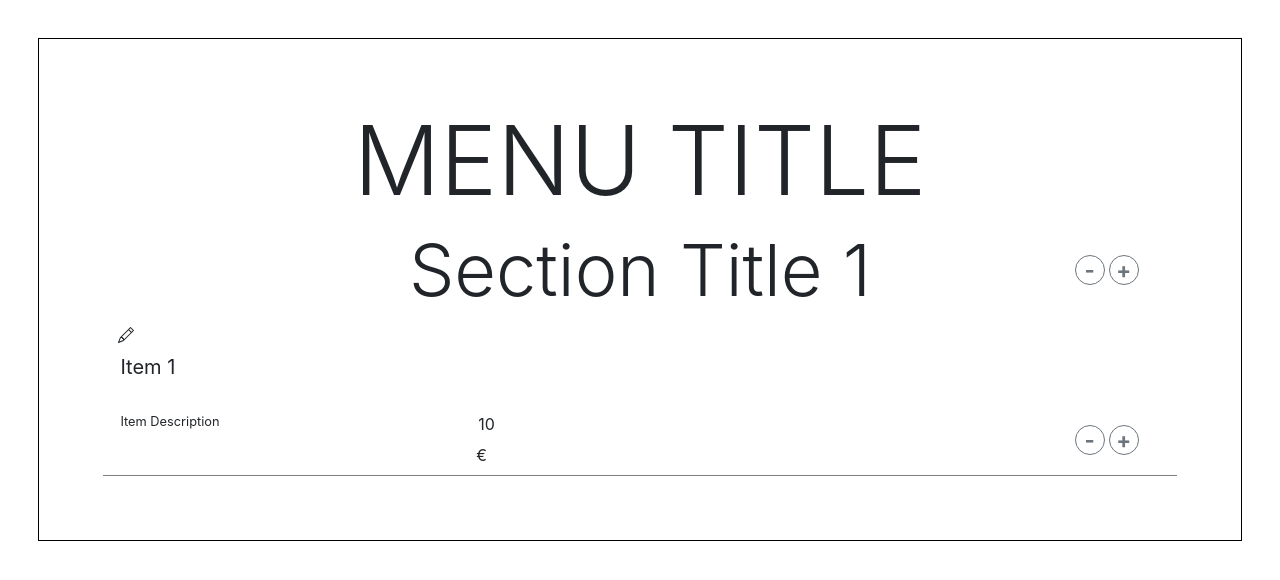
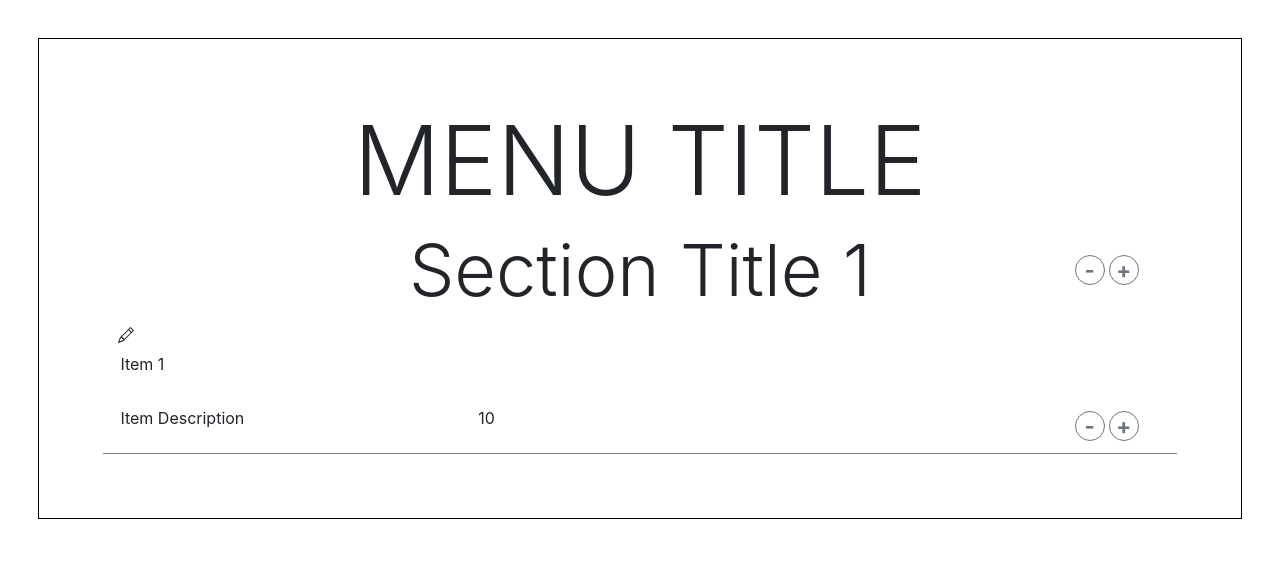
Before and after one commit to FedericoFogolin/menu-builder-03, a React (Create React App) app: page / in a window 1280 px wide. Shown: the top 580 px of the page. Built offline with nearby package versions, Linux system fonts and the light colour scheme.

Commit message:
create basic functional state

```diff
--- a/src/components/Item/Item.js
+++ b/src/components/Item/Item.js
@@ -6,7 +6,6 @@ import Row from "react-bootstrap/Row";
 import Col from "react-bootstrap/Col";
 import Buttons from "../UI/Buttons";
 import LableInput from "../UI/Inputs/LableInput";
-import PriceInput from "../UI/Inputs/PriceInput";
 import EditLogo from "../UI/EditLogo/EditLogo";
 
 const item = (props) => {
@@ -15,25 +14,31 @@ const item = (props) => {
       <Row>
         <Col>
           <EditLogo />
-          <p className='lead'>
-            <LableInput description={props[0].item} focused={true} />
-          </p>
+          <LableInput
+            value={props[0].item}
+            focused={false}
+            type='text'
+            changed={props.lableChanged}
+          />
         </Col>
       </Row>
 
       <Row>
         <Col>
-          <p className={`small ${classes.Description}`}>
-            <LableInput
-              type='description'
-              description={props[0].description}
-              focused={true}
-            />
-          </p>
+          <LableInput
+            type='text'
+            value={props[0].description}
+            focused={false}
+            changed={props.lableChanged}
+          />
         </Col>
         <Col>
-          <PriceInput description={props[0].price} focused={true} />
-          <label>€</label>
+          <LableInput
+            value={props[0].price}
+            focused={false}
+            type='number'
+            changed={props.lableChanged}
+          />
         </Col>
         <Col className='col'>
           <Buttons />
--- a/src/components/Section/Section.js
+++ b/src/components/Section/Section.js
@@ -11,7 +11,7 @@ const section = (props) => {
         <h1 className='display-3'>{props[0].section}</h1>
         <Buttons />
       </div>
-      <Item {...props[0].items} />
+      <Item {...props[0].items} lableChanged={props.lableChanged} />
     </div>
   );
 };
--- a/src/components/UI/EditLogo/EditLogo.js
+++ b/src/components/UI/EditLogo/EditLogo.js
@@ -1,7 +1,4 @@
 import React from "react";
-
-import Image from "react-bootstrap/Image";
-import Aux from "../../../hoc/Aux/Aux";
 
 const editLogo = () => {
   return (
--- a/src/components/UI/Inputs/LableInput.js
+++ b/src/components/UI/Inputs/LableInput.js
@@ -1,13 +1,20 @@
 import React from "react";
+
+import Form from "react-bootstrap/Form";
 
 const lableInput = (props) => {
   return (
-    <input
-      type='text'
-      className='form-control-plaintext'
-      value={props.description}
-      readOnly={props.focused}
-    />
+    <Form>
+      <Form.Group>
+        <Form.Control
+          plaintext
+          readOnly={props.focused}
+          value={props.value}
+          type={props.type}
+          onChange={props.changed}
+        />
+      </Form.Group>
+    </Form>
   );
 };
 
--- a/src/components/UI/Inputs/PriceInput.js
+++ /dev/null
@@ -1,19 +0,0 @@
-import React from "react";
-
-import classes from "./PriceInput.module.css";
-import Aux from "../../../hoc/Aux/Aux";
-
-const priceInput = (props) => {
-  return (
-    <Aux>
-      <input
-        type='number'
-        className={`form-control-plaintext ${classes.PriceInput}`}
-        value={props.description}
-        readOnly={props.focused}
-      />
-    </Aux>
-  );
-};
-
-export default priceInput;
--- a/src/components/UI/Inputs/PriceInput.module.css
+++ /dev/null
@@ -1,3 +0,0 @@
-.PriceInput {
-  width: 100px;
-}
--- a/src/containers/MenuBuilder.js
+++ b/src/containers/MenuBuilder.js
@@ -1,10 +1,11 @@
 import React, { Component } from "react";
-import Button from "react-bootstrap/Button";
 
 import classes from "./MenuBuilder.module.css";
 import Section from "../components/Section/Section";
 
-const sections = [
+class MenuBuilder extends Component {
+  state = {
+    sections: [
       {
         section: "Section Title 1",
         items: [
@@ -15,14 +16,23 @@ const sections = [
           }
         ]
       }
-];
+    ]
+  };
 
-class MenuBuilder extends Component {
+  onLableChangeHandler = (e) => {
+    const sections = [...this.state.sections];
+
+    console.log(sections[0].items);
+  };
+
   render() {
     return (
       <div className={classes.MenuBuilder}>
         <h1 className='display-1'>MENU TITLE</h1>
-        <Section {...sections} />
+        <Section
+          {...this.state.sections}
+          lableChanged={(e) => this.onLableChangeHandler(e)}
+        />
       </div>
     );
   }
```
Also changed, not shown: 1 other file (tests, documents, lock files or other folders). Lines whose indentation alone changed are shown as unchanged.
